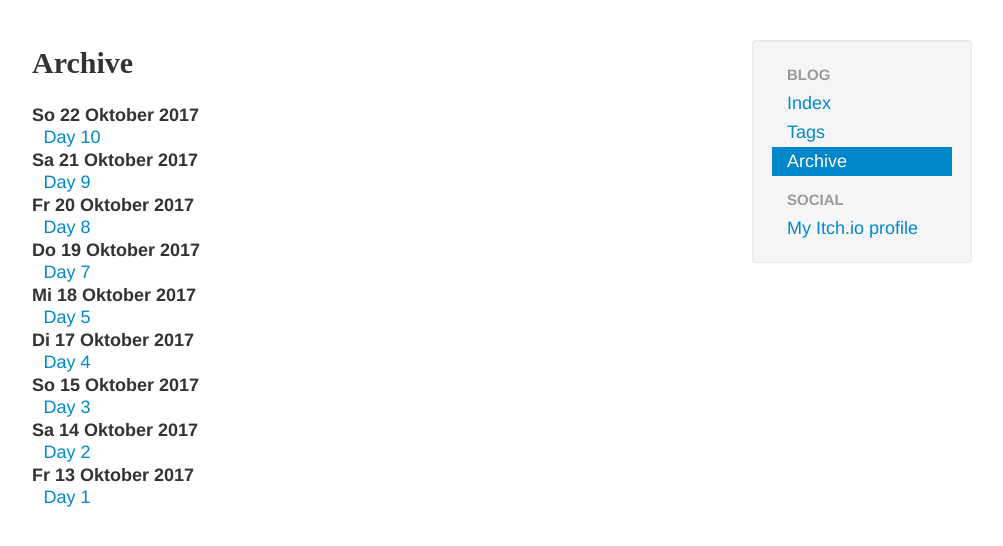
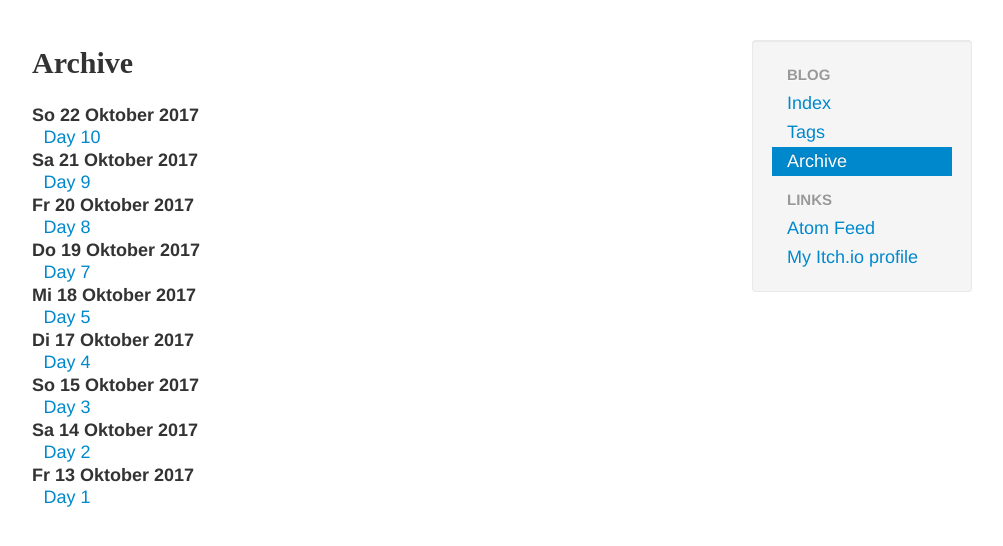
Before and after one commit to ideosyncrasov/ideosyncrasov.github.io, a plain HTML site: page archives.html in a window 1280 px wide. Shown: the top 546 px of the page, without its empty margins (138-1141 px from the left). Drawn offline with nearby package versions, Linux system fonts and the light colour scheme; a web font is replaced by a local one.

Commit message:
Generate Pelican site

```diff
--- a/archives.html
+++ b/archives.html
@@ -47,7 +47,8 @@
               <li ><a href="https://ideosyncrasov.github.io/tags.html">Tags</a></li>
               <li class="active"
 ><a href="https://ideosyncrasov.github.io/archives.html">Archive</a></li>
-              <li class="nav-header">Social</li>
+              <li class="nav-header">Links</li>
+              <li><a href="https://ideosyncrasov.github.io/feeds/all.atom.xml">Atom Feed</a></li>
               <li><a href="https://bourbaki.itch.io/">My Itch.io profile</a></li>
             </ul>
           </div><!-- /#menu -->
```
Also changed, not shown: author/krasov.html (+2 -1 lines), authors.html (+2 -1 lines), categories.html (+2 -1 lines), category/misc.html (+2 -1 lines), day-1.html (+2 -1 lines), day-10.html (+2 -1 lines), day-2.html (+2 -1 lines), day-3.html (+2 -1 lines), day-4.html (+2 -1 lines), day-5.html (+2 -1 lines), day-7.html (+2 -1 lines), day-8.html (+2 -1 lines), day-9.html (+2 -1 lines), index.html (+2 -1 lines), 3 more files.
